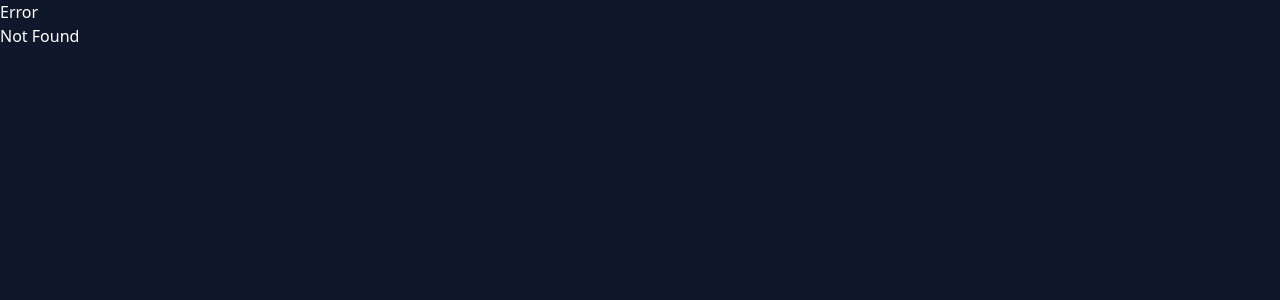
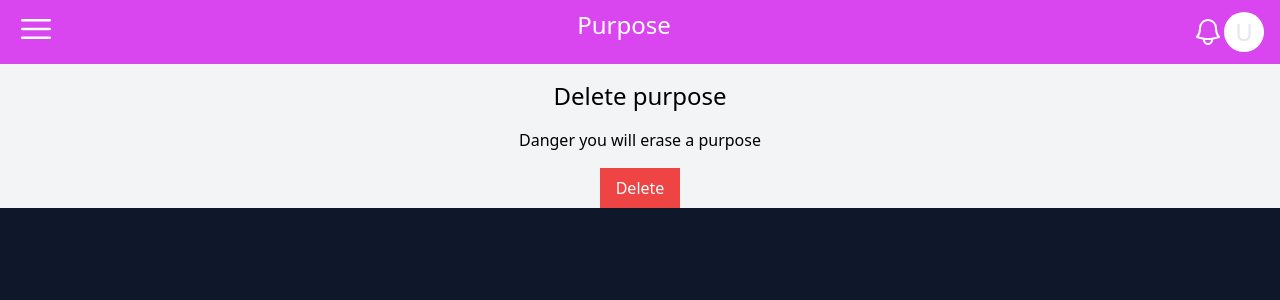
Before and after one commit to webdevelopersbierzo/purpose23, a React (Vite) app in the folder frontend/purpose/: page /profile/purpose/delete in a window 1280 px wide. Before the commit this address had no page. Shown: the top 300 px of the page. Built offline with nearby package versions, Linux system fonts and the light colour scheme; no server answers.

Commit message:
feat: add DeletePage

```diff
--- a/frontend/purpose/src/components/Purpose.jsx
+++ b/frontend/purpose/src/components/Purpose.jsx
@@ -27,7 +27,7 @@ function Purpose({ data }) {
             <Popover.Panel className="absolute z-10 right-2">
               <div className="flex flex-col bg-gradient-to-r from-pink-700  to-purple-500 h-40 p-6 rounded-lg">
                 <Link to={`/profile/purpose/edit/${id}`}>Editar</Link>
-                <Link to={"/profile/purpose/delete"}>Borrar</Link>
+                <Link to={`/profile/purpose/delete/${id}`}>Borrar</Link>
 
               </div>
             </Popover.Panel>
--- a/frontend/purpose/src/main.jsx
+++ b/frontend/purpose/src/main.jsx
@@ -11,6 +11,7 @@ import ProfilePage from './routes/ProfilePage.jsx';
 import Error from './routes/Error';
 import PurposeAddForm from './routes/PurposeAddForm';
 import PurposeEditForm from './routes/PurposeEditForm';
+import DeletePage from './routes/DeletePage';
 
 const router = createBrowserRouter([
   {
@@ -41,6 +42,10 @@ const router = createBrowserRouter([
   {
     path:'/profile/purpose/edit/*',
     element:<PurposeEditForm />
+  },
+  {
+    path:'/profile/purpose/delete/*',
+    element:<DeletePage />
   }
 
 ])
--- /dev/null
+++ b/frontend/purpose/src/routes/DeletePage.jsx
@@ -0,0 +1,63 @@
+import React, { useState, useEffect } from 'react';
+import PropTypes from 'prop-types';
+import Menu from '../components/menu';
+import axios from 'axios';
+import { useParams } from 'react-router';
+
+const DeletePage = () => {
+
+    const {id} = useParams;
+
+    const [purpose, setPurpose] = useState([]);
+    const [isReady, setIsReady] = useState(false)
+
+    useEffect(() => {
+      axios.get(`https://purpose23-production.up.railway.app/api/v1/purposes/6`)
+        .then((response)=> {
+            if(response.status === 200){
+                setPurpose(response.data)
+                setIsReady(true)
+            }
+        })
+        .catch(error => console.log(error));
+    }, [])
+
+
+    const deletePurpose = () => {
+        axios.delete(`https://purpose23-production.up.railway.app/api/v1/purposes/6`)
+        .then(()=>{
+            alert("Post deleted");
+             setPurpose(null)
+        })
+    }
+    if(!purpose) return (
+        <div className="w-full bg-slate-900 h-screen">
+        <Menu />
+        <p>Purpose delete !!!!!</p>
+
+
+    </div>
+
+    )
+    return (
+        <div className="w-full bg-slate-900 h-screen">
+            <Menu />
+            <div className='flex flex-col w-full items-center  bg-gray-100'>
+                <h2 className='text-2xl p-4'>Delete purpose</h2>
+                <p> Danger you will erase a purpose</p>
+                <button type='submit' className='bg-red-500 pt-2 pb-2 pl-4 pr-4 mt-4 text-white' onClick={deletePurpose} disabled>Delete</button>
+
+            </div>
+
+
+        </div>
+    );
+};
+
+
+DeletePage.propTypes = {
+
+};
+
+
+export default DeletePage;
--- a/frontend/purpose/src/routes/PurposeEditForm.jsx
+++ b/frontend/purpose/src/routes/PurposeEditForm.jsx
@@ -15,9 +15,9 @@ const PurposeEditForm = () => {
   useEffect(() => {
 
     axios
-      .get(`https://purpose23-production.up.railway.app/api/v1/purposes/3`)
+      .get(`https://purpose23-production.up.railway.app/api/v1/purposes/6`)
       .then((response) => {
-        if ((response.status = 200)) {
+        if ((response.status === 200)) {
           setPurposedata(response.data);
           setIsReady(true);
 
```
